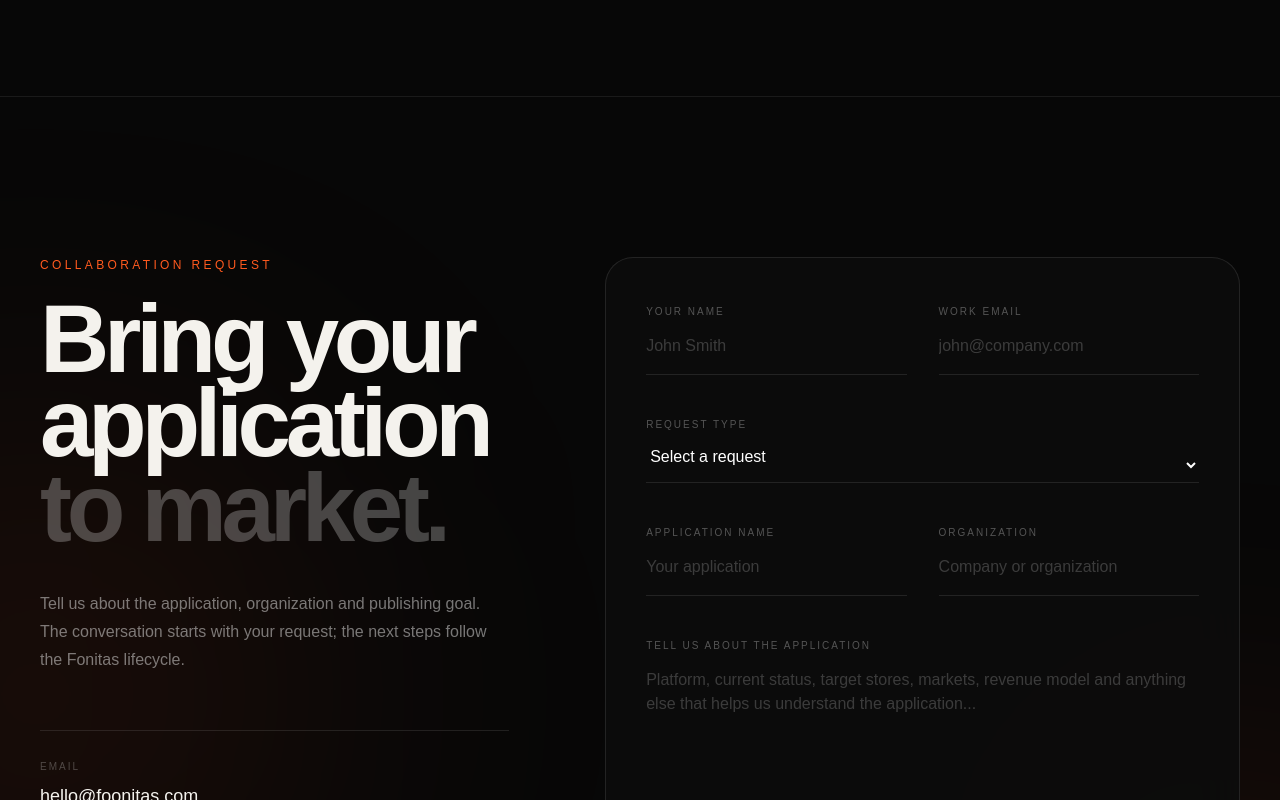
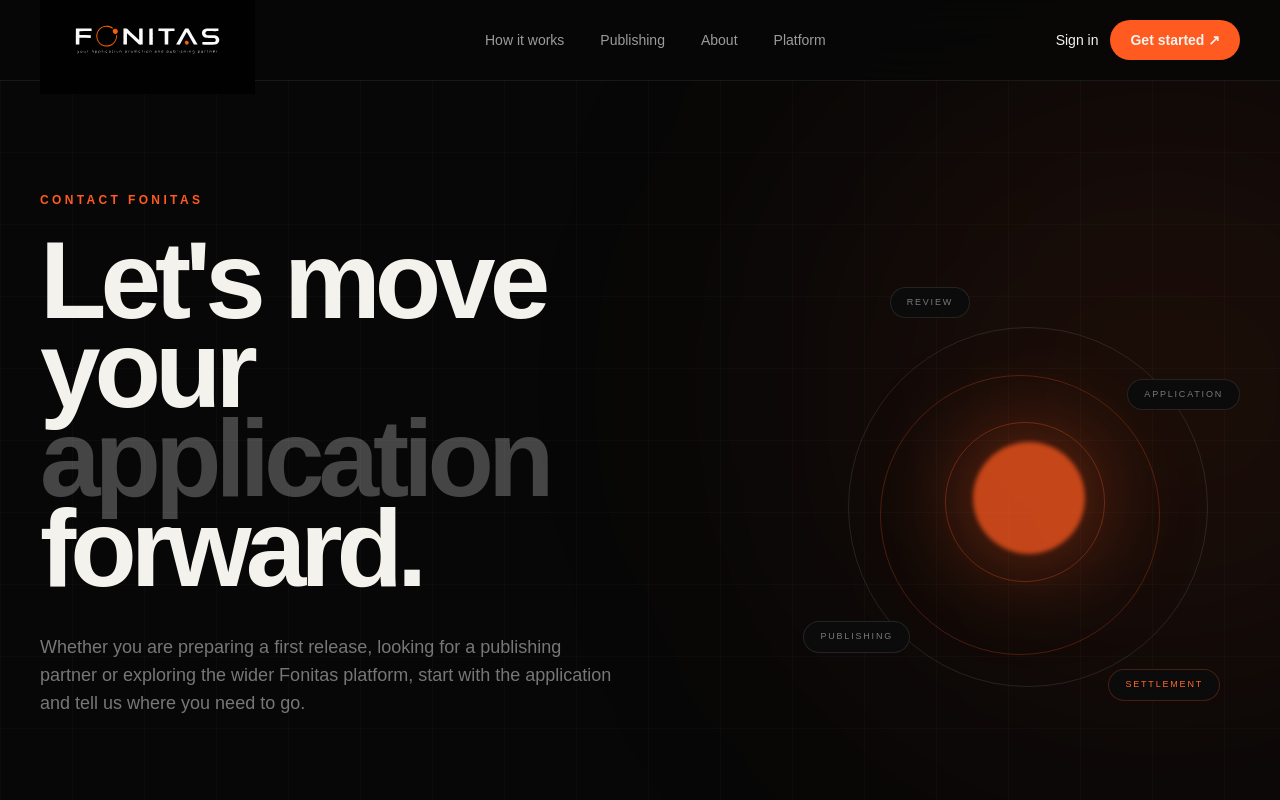
Before and after one commit to mohamad-es/Fonitas-website, a Next.js app: page /contact in a window 1280 px wide. Shown: the top 800 px of the page. Built offline with nearby package versions, Linux system fonts and the light colour scheme.

Commit message:
Use dedicated Contact page and global header

```diff
--- a/app/contact/page.tsx
+++ b/app/contact/page.tsx
@@ -1,3 +1,16 @@
-import { ContactSection } from "@/components/home/contact-section";
-export const metadata = { title: "Collaborate — Foonitas", description: "Start a collaboration with Foonitas." };
-export default function ContactPage(){return <main className="min-h-screen bg-[#070707] pt-24"><ContactSection /></main>}
+import { Header } from "@/components/layout/header";
+import { ContactPage } from "@/components/contact/contact-page";
+
+export const metadata = {
+  title: "Contact — Fonitas",
+  description: "Start a collaboration with Fonitas and move your application toward publishing.",
+};
+
+export default function Contact() {
+  return (
+    <>
+      <Header />
+      <ContactPage />
+    </>
+  );
+}
```
